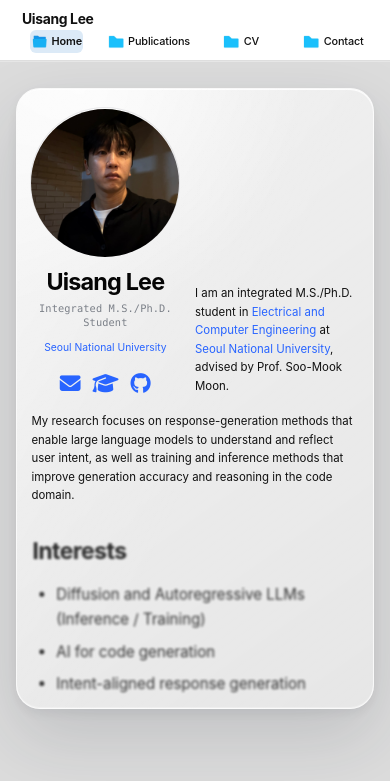
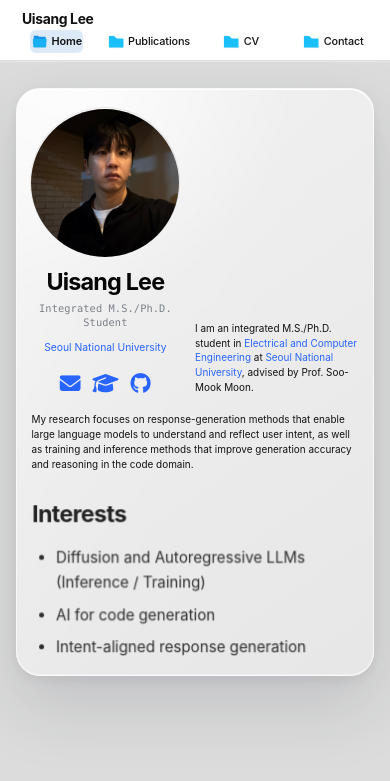
Before and after one commit to uisanglee/uisanglee.github.io, a Jekyll site: the page built from _pages/about.md, in a window 390 px wide and 900 px high. Shown: the top 781 px of the window. Built offline with Jekyll 4.4.1, drawn with Linux system fonts in a browser that asks for light colours; a style sheet for code colours, icons or effects is not loaded.

Commit message:
Compact mobile introduction copy

```diff
--- a/_includes/head.html
+++ b/_includes/head.html
@@ -13,4 +13,4 @@
 </script>
 
 <!-- For all browsers -->
-<link rel="stylesheet" href="{{ base_path }}/assets/css/main.css?v=20261021-29">
+<link rel="stylesheet" href="{{ base_path }}/assets/css/main.css?v=20261021-30">
--- a/assets/css/main.scss
+++ b/assets/css/main.scss
@@ -496,8 +496,8 @@
   .profile-intro > p {
     grid-column: 1 / -1;
     margin: 0;
-    font-size: calc(.84rem - 2px);
-    line-height: 1.62;
+    font-size: clamp(.6rem, 2.55vw, .68rem);
+    line-height: 1.5;
   }
   .profile-intro > p:first-of-type {
     grid-column: 2;
```
